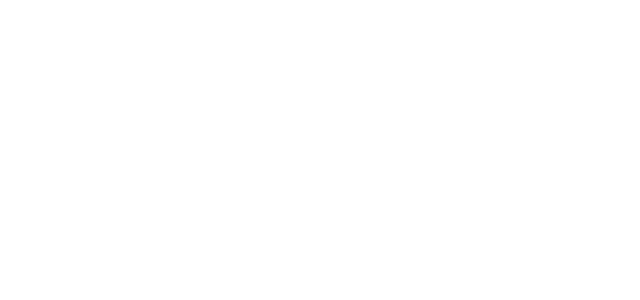
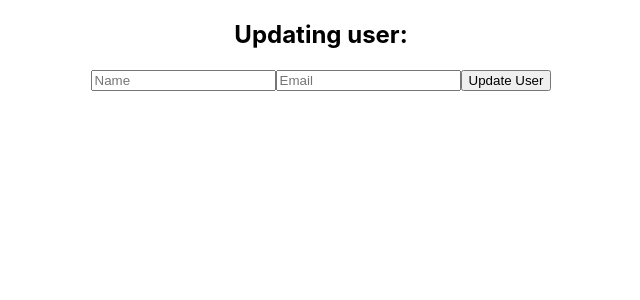
Before and after one commit to Sajeeb77725/node-mongo-combination, a React (Create React App) app: page /user/1 in a window 1280 px wide. Before the commit this address had no page. Shown: the top 300 px of the page, without its empty margins (319-959 px from the left). Built offline with nearby package versions, Linux system fonts and the light colour scheme; no server answers.

Commit message:
update form added

```diff
--- a/src/App.js
+++ b/src/App.js
@@ -9,7 +9,7 @@
     <div className="App">
       <Routes>
         <Route path="/" element={<Home></Home>}></Route>
-        <Route path="/update" element={<UpdateUser></UpdateUser>}></Route>
+        <Route path="/user/:id" element={<UpdateUser></UpdateUser>}></Route>
         <Route path="/user" element={<AddUser></AddUser>}></Route>
       </Routes>
     </div>
--- a/src/components/Home/Home.js
+++ b/src/components/Home/Home.js
@@ -1,4 +1,5 @@
 import React, { useEffect, useState } from "react";
+import { Link } from "react-router-dom";
 
 const Home = () => {
   const [users, setUsers] = useState([]);
@@ -34,6 +35,9 @@
         {users.map((user) => (
           <li key={user._id}>
             {user.name} : {user.email}
+            <Link to={`user/${user._id}`}>
+              <button>Update</button>
+            </Link>
             <button onClick={() => handleUserDelete(user._id)}>X</button>
           </li>
         ))}
--- a/src/components/UpdateUser/UpdateUser.js
+++ b/src/components/UpdateUser/UpdateUser.js
@@ -1,9 +1,45 @@
-import React from "react";
+import React, { useEffect, useState } from "react";
+import { useParams } from "react-router-dom";
 
 const UpdateUser = () => {
+  const { id } = useParams();
+  const [user, setUser] = useState({});
+  useEffect(() => {
+    const url = `http://localhost:5000/user/${id}`;
+    fetch(url)
+      .then((res) => res.json())
+      .then((data) => setUser(data));
+  }, []);
+
+  const handleUpdateUser = (event) => {
+    event.preventDefault();
+    const name = event.target.name.value;
+    const email = event.target.email.value;
+    const updatedUser = { name, email };
+
+    fetch("http://localhost:5000/user", {
+      method: "PUT",
+      headers: {
+        "content-type": "application/json",
+      },
+      body: JSON.stringify(updatedUser),
+    })
+      .then((res) => res.json())
+      .then((data) => {
+        console.log("Succes", data);
+        alert("user added successfuly");
+        event.target.reset();
+      });
+  };
+
   return (
     <div>
-      <h2>Updating user</h2>
+      <h2>Updating user: {user.name}</h2>
+      <form onSubmit={handleUpdateUser}>
+        <input type="text" name="name" placeholder="Name" id="" required />
+        <input type="email" name="email" placeholder="Email" required id="" />
+        <input type="submit" value="Update User" />
+      </form>
     </div>
   );
 };
```
